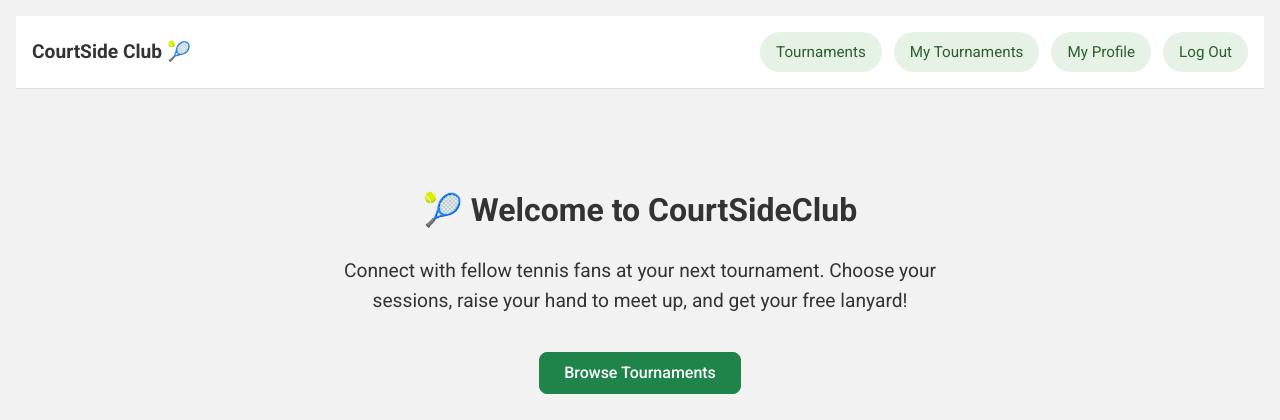
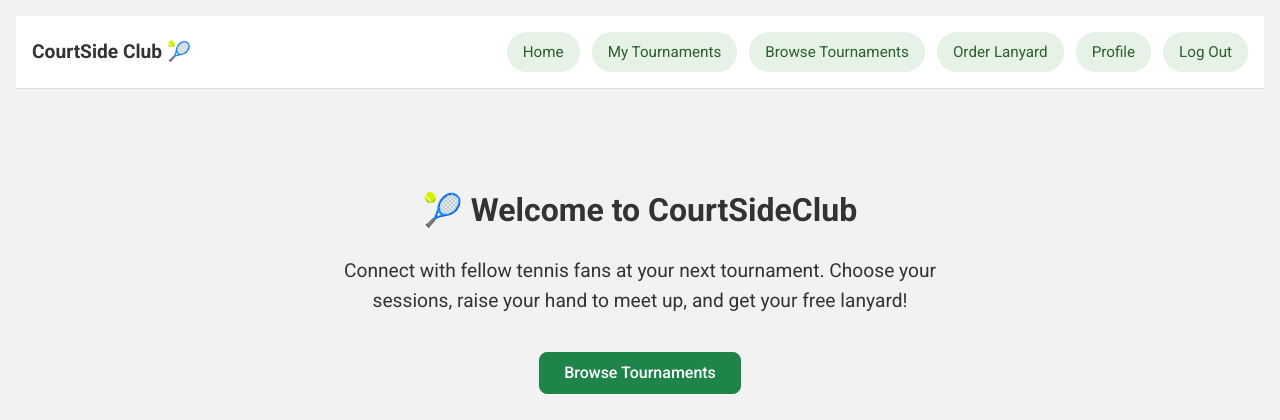
Before and after one commit to rbattleb271982/courtsideclub, a Flask app: page / in a window 1280 px wide. Shown: the top 420 px of the page. Run offline with Flask 3, Linux system fonts and the light colour scheme; the visitor is signed in with stand-in values (Sample User, id 1); data that the repository does not hold is empty.

Commit message:
Improve user navigation and add new options in the main website menu
Updates navigation links in layout.html and redirects after password change in user.py.

Replit-Commit-Author: Agent
Replit-Commit-Session-Id: db5d6f38-1060-4ae1-ad70-9df4e87a8ea0
Replit-Commit-Screenshot-Url: https://storage.googleapis.com/screenshot-production-us-central1/bafb033d-26a4-47de-b4d6-96666ed788fe/ecb27a5c-c9b6-4483-abcf-070f2d35ea32.jpg

```diff
--- a/routes/user.py
+++ b/routes/user.py
@@ -209,7 +209,7 @@ def change_password():
             logging.error(f"Error updating password: {str(e)}")
             flash('An error occurred while updating your password.', 'danger')
 
-        return redirect(url_for('user.settings'))
+        return redirect(url_for('user.profile'))
     return render_template("change_password.html")
 
 @user_bp.route('/my-tournaments')
--- a/templates/layout.html
+++ b/templates/layout.html
@@ -22,12 +22,14 @@
     </div>
     <div class="nav-right">
       {% if current_user.is_authenticated %}
-        <a class="nav-link" href="{{ url_for('tournaments.list_tournaments') }}">Tournaments</a>
+        <a class="nav-link" href="{{ url_for('user.home') }}">Home</a>
         <a class="nav-link" href="{{ url_for('user.my_tournaments') }}">My Tournaments</a>
+        <a class="nav-link" href="{{ url_for('tournaments.list_tournaments') }}">Browse Tournaments</a>
+        <a class="nav-link" href="{{ url_for('user.order_lanyard') }}">Order Lanyard</a>
+        <a class="nav-link" href="{{ url_for('user.profile') }}">Profile</a>
         {% if current_user.is_admin %}
         <a class="nav-link" href="{{ url_for('admin.admin_dashboard') }}">Admin Dashboard</a>
         {% endif %}
-        <a class="nav-link" href="{{ url_for('user.profile') }}">My Profile</a>
         <a class="nav-link" href="{{ url_for('auth.logout') }}">Log Out</a>
       {% else %}
         <a class="nav-link" href="{{ url_for('auth.signup') }}">Register</a>
```
